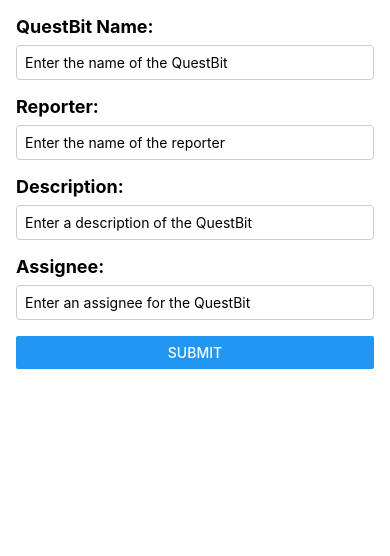
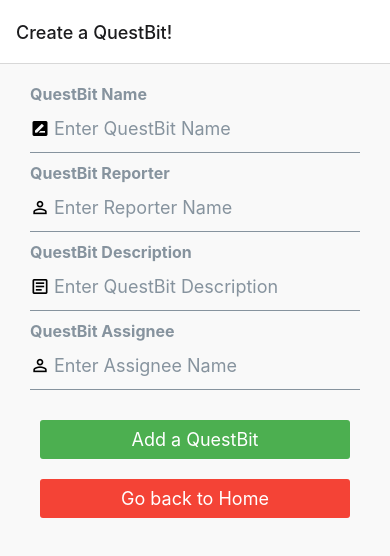
Before and after one commit to TJusab/QuestBit, a React Native app in the folder QuestBit/: screen /AddQuestBit in a window 390 px wide. Shown: the top 556 px of the page. Built offline with nearby package versions, Linux system fonts and the light colour scheme.

Commit message:
Change frontend components

```diff
--- a/QuestBit/App.tsx
+++ b/QuestBit/App.tsx
@@ -1,10 +1,35 @@
 import React from 'react';
-import HomePage from './components/HomePage';
+import AddQuestBit from './components/AddQuestBit';
+import { NavigationContainer } from '@react-navigation/native';
+import { createNativeStackNavigator } from '@react-navigation/native-stack';
+import QuestBitHome from './components/QuestBitHome';
+import { QuestBit } from './constants/QuestBit';
+
+const Stack = createNativeStackNavigator();
+
+export type RootStackParamList = {
+  QuestBitHome: undefined;
+  AddQuestBit: undefined;
+  QuestBitDetails: { questBit: QuestBit };
+};
 
 const App = () => {
   return (
-    <HomePage />
-  )
-}
+    <NavigationContainer>
+      <Stack.Navigator>
+        <Stack.Screen
+          name="AddQuestBit"
+          component={ AddQuestBit }
+          options={{ title: 'Create a QuestBit!' }}
+        />
+        <Stack.Screen
+          name="QuestBitHome"
+          component={ QuestBitHome }
+          options={{ title: 'Welcome!' }}
+        />
+      </Stack.Navigator>
+    </NavigationContainer>
+  );
+};
 
 export default App;
--- /dev/null
+++ b/QuestBit/components/AddQuestBit.tsx
@@ -0,0 +1,98 @@
+import React, { useState } from 'react';
+import { View, StyleSheet, NativeModules} from 'react-native';
+import { Input } from '@rneui/themed';
+import Icon from "react-native-vector-icons/MaterialCommunityIcons";
+import { Button } from 'react-native-elements';
+import { StackNavigationProp } from '@react-navigation/stack';
+import { RootStackParamList } from '../App';
+
+const { DbManager } = NativeModules;
+
+type AddQuestBitNavigationProp = StackNavigationProp<
+  RootStackParamList,
+  'AddQuestBit'
+>;
+
+type Props = {
+  navigation: AddQuestBitNavigationProp;
+};
+
+const AddQuestBit: React.FC<Props> = ({ navigation }) => {
+    const [questBit, setQuestBit] = useState({
+        name: '',
+        reporter: '',
+        description: '',
+        assignee: '',
+    });
+
+    const handleSaveQuestBit = () => {
+        DbManager.createNewQuestBit(questBit.name, questBit.reporter, questBit.description, questBit.assignee);
+        console.log('QuestBit data:', questBit);
+    };
+
+    return (
+
+        <View style={styles.container}>
+            <Input
+                label="QuestBit Name"
+                leftIcon={<Icon name="rename-box" size={20} />}
+                placeholder="Enter QuestBit Name"
+                onChangeText={(text) => setQuestBit({ ...questBit, name: text})}
+            />
+            <Input
+                label="QuestBit Reporter"
+                leftIcon={<Icon name="account-outline" size={20} />}
+                placeholder="Enter Reporter Name"
+                onChangeText={(text) => setQuestBit({ ...questBit, reporter: text})}
+            />
+            <Input
+                label="QuestBit Description"
+                leftIcon={<Icon name="text-box-outline" size={20} />}
+                placeholder="Enter QuestBit Description"
+                onChangeText={(text) => setQuestBit({ ...questBit, description: text})}
+            />
+            <Input
+                label="QuestBit Assignee"
+                leftIcon={<Icon name="account-outline" size={20} />}
+                placeholder="Enter Assignee Name"
+                onChangeText={(text) => setQuestBit({ ...questBit, assignee: text})}
+            />
+            <View style={styles.buttonContainer}>
+                <Button
+                    onPress={handleSaveQuestBit}
+                    title="Add a QuestBit"
+                    buttonStyle={styles.addButton}
+                />
+                <Button
+                    onPress={() => navigation.navigate('QuestBitHome')}
+                    title="Go back to Home"
+                    buttonStyle={styles.goBackButton}
+                />
+            </View>
+        </View>
+    );
+};
+
+const styles = StyleSheet.create({
+    container: {
+        flex: 1,
+        padding: 20,
+        backgroundColor: '#f9f9f9',
+    },
+    buttonContainer: {
+        marginTop: 20,
+        flexDirection: 'column',
+        justifyContent: 'center',
+    },
+    addButton: {
+        backgroundColor: '#4caf50',
+        marginHorizontal: 20,
+        marginBottom: 20,
+    },
+    goBackButton: {
+        backgroundColor: '#f44336',
+        marginHorizontal: 20,
+    }
+});
+
+export default AddQuestBit;
--- a/QuestBit/components/HomePage.tsx
+++ /dev/null
@@ -1,95 +0,0 @@
-import React, { useState } from 'react';
-import { View, Text, TextInput, StyleSheet, Button } from 'react-native';
-import { NativeModules } from 'react-native';
-
-const { DbManager } = NativeModules;
-
-const HomePage: React.FC = () => {
-    const [title, setTitle] = useState('');
-    const [reporter, setReporter] = useState('');
-    const [description, setDescription] = useState('');
-    const [assignee, setAssignee] = useState('');
-
-    const handleTitleChange = (text: string) => {
-        setTitle(text);
-    };
-
-    const handleReporterChange = (text: string) => {
-        setReporter(text);
-    };
-
-    const handleDescriptionChange = (text: string) => {
-        setDescription(text);
-    };
-
-    const handleAssigneeChange = (text: string) => {
-        setAssignee(text);
-    };
-
-    const handleSubmit = () => {
-        var questBitId = DbManager.createNewQuestBit(
-            title,
-            reporter,
-            description,
-            assignee,
-        );
-    };
-
-    return (
-        <View style={styles.container}>
-            <Text style={styles.label}>QuestBit Name:</Text>
-            <TextInput
-                style={styles.input}
-                value={title}
-                onChangeText={handleTitleChange}
-                placeholder='Enter the name of the QuestBit'
-            />
-
-            <Text style={styles.label}>Reporter:</Text>
-            <TextInput
-                style={styles.input}
-                value={reporter}
-                onChangeText={handleReporterChange}
-                placeholder='Enter the name of the reporter'
-            />
-
-            <Text style={styles.label}>Description:</Text>
-            <TextInput
-                style={styles.input}
-                value={description}
-                onChangeText={handleDescriptionChange}
-                placeholder='Enter a description of the QuestBit'
-            />
-
-            <Text style={styles.label}>Assignee:</Text>
-            <TextInput
-                style={styles.input}
-                value={assignee}
-                onChangeText={handleAssigneeChange}
-                placeholder='Enter an assignee for the QuestBit'
-            />
-
-        <Button title="Submit" onPress={handleSubmit} />
-        </View>
-    );
-};
-
-const styles = StyleSheet.create({
-    container: {
-        padding: 16
-    },
-    label: {
-        fontSize: 18,
-        fontWeight: 'bold',
-        marginBottom: 8
-    },
-    input: {
-        borderWidth: 1,
-        borderColor: '#ccc',
-        borderRadius: 4,
-        padding: 8,
-        marginBottom: 16
-    },
-});
-
-export default HomePage;
--- /dev/null
+++ b/QuestBit/components/QuestBitHome.tsx
@@ -0,0 +1,40 @@
+import React from 'react';
+import { View } from 'react-native';
+import { Text, Button } from 'react-native-elements';
+import { Card } from '@rneui/themed';
+import { QuestBit } from '../constants/QuestBit';
+
+const QuestBitCard: React.FC<{ questBit: QuestBit }> = ({ questBit }) => {
+  return (
+    <Card>
+      <Card.Title>{questBit.name}</Card.Title>
+      <Card.Divider />
+      <Text>Reporter: {questBit.reporter}</Text>
+      <Text>Description: {questBit.description}</Text>
+      <Button
+        title="View Details"
+        onPress={() => navigation.navigate('QuestBitDetails', { questBit })}
+      />
+    </Card>
+  );
+};
+
+const QuestBitHome = ({ navigation }) => {
+  return (
+    <View>
+      {dummyQuestBits.length > 0 ? (
+        dummyQuestBits.map((questBit) => (
+          <QuestBitCard key={questBit.id} questBit={questBit} />
+        ))
+      ) : (
+        <Text>You have no QuestBits</Text>
+      )}
+      <Button
+        title="Add a QuestBit"
+        onPress={() => navigation.navigate('AddQuestBit')}
+      />
+    </View>
+  );
+};
+
+export default QuestBitHome;
--- /dev/null
+++ b/QuestBit/constants/QuestBit.ts
@@ -0,0 +1,6 @@
+export type QuestBit = {
+    name: string;
+    reporter: string;
+    description: string;
+    assignee: string;
+};
--- a/QuestBit/package.json
+++ b/QuestBit/package.json
@@ -13,13 +13,17 @@
     "@react-navigation/native": "^6.1.7",
     "@react-navigation/native-stack": "^6.9.13",
     "@react-navigation/stack": "^6.3.17",
+    "@rneui/base": "^4.0.0-rc.7",
+    "@rneui/themed": "^4.0.0-rc.8",
     "react": "^18.2.0",
     "react-dom": "^18.2.0",
     "react-native": "^0.72.3",
+    "react-native-elements": "^3.4.3",
     "react-native-gesture-handler": "^2.12.0",
     "react-native-modal-datetime-picker": "^17.0.0",
     "react-native-safe-area-context": "^4.7.1",
-    "react-native-screens": "^3.22.1"
+    "react-native-screens": "^3.22.1",
+    "react-native-vector-icons": "^10.0.0"
   },
   "devDependencies": {
     "@babel/core": "^7.20.0",
```
Also changed, not shown: QuestBit/components/QuestBitDetails.tsx (added, +18 -0 lines), 2 other files (tests, documents, lock files or other folders).
